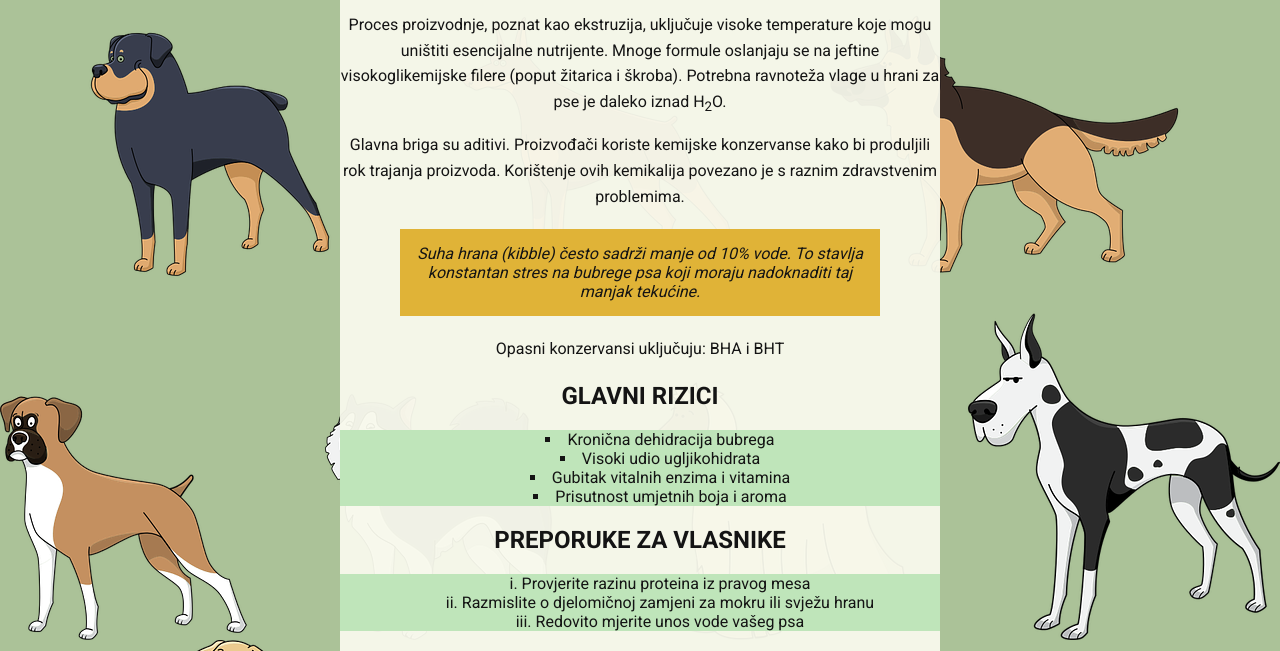
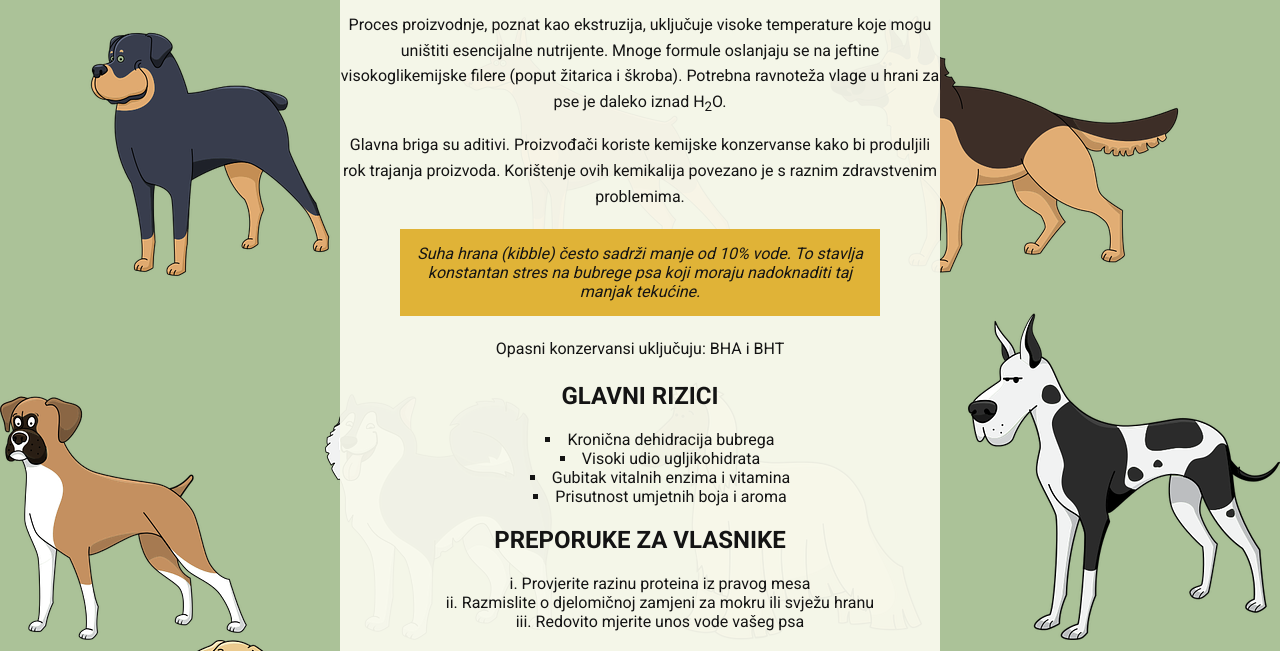
Before and after one commit to Digimultii/multimedija_Ilic, a plain HTML site: page index.html in a window 1280 px wide. Shown: the part 221-872 px from the top of the page. Drawn offline with Linux system fonts and the light colour scheme.

Commit message:
Update style.css

```diff
--- a/style.css
+++ b/style.css
@@ -58,14 +58,12 @@ sub, {
 ul {
     list-style: square;
     list-style-position: inside;
-    background-color: #bfe5ba;
     margin: 20px auto;
 }
 
 ol {
     list-style: lower-roman;
     list-style-position: inside;
-    background-color: #bfe5ba;
     margin: 20px auto;
 }
 
```
